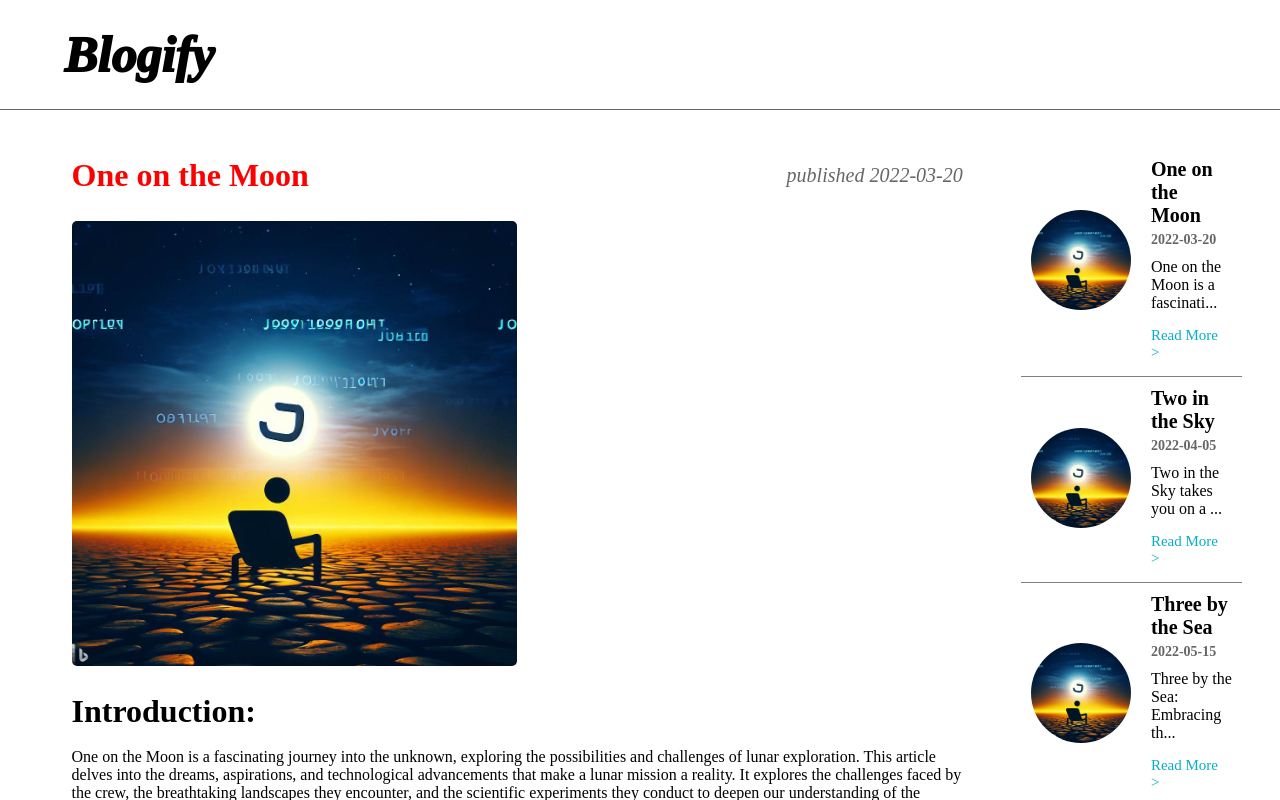
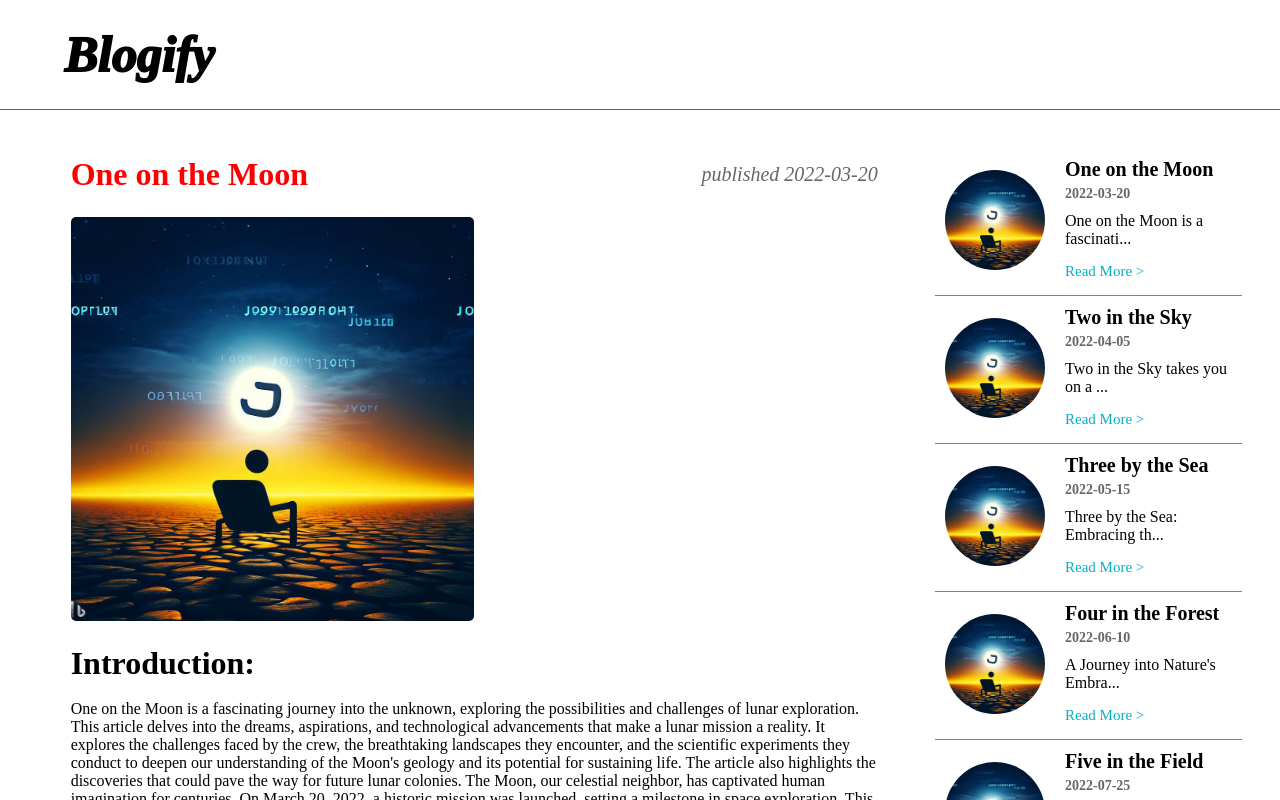
Before and after one commit to queensk/blogify, a React (Vite) app: page / in a window 1280 px wide. Shown: the top 800 px of the page. Built offline with nearby package versions, Linux system fonts and the light colour scheme.

Commit message:
blog width split

```diff
--- a/src/App.css
+++ b/src/App.css
@@ -80,7 +80,6 @@
 }
 .blogSnips {
   padding: 1%;
-  width: 20%;
 }
 .blog-data img {
   width: 50%;
```
